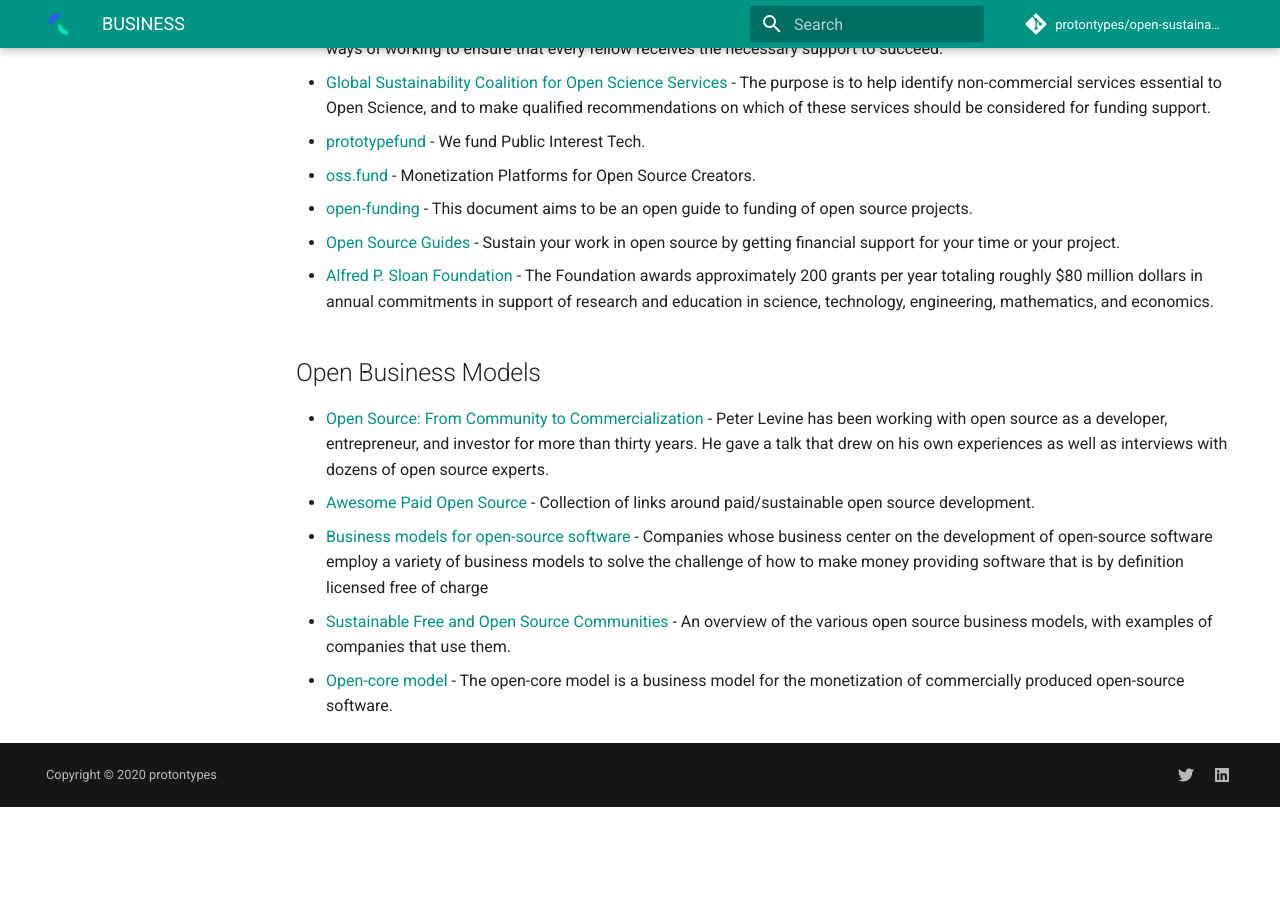
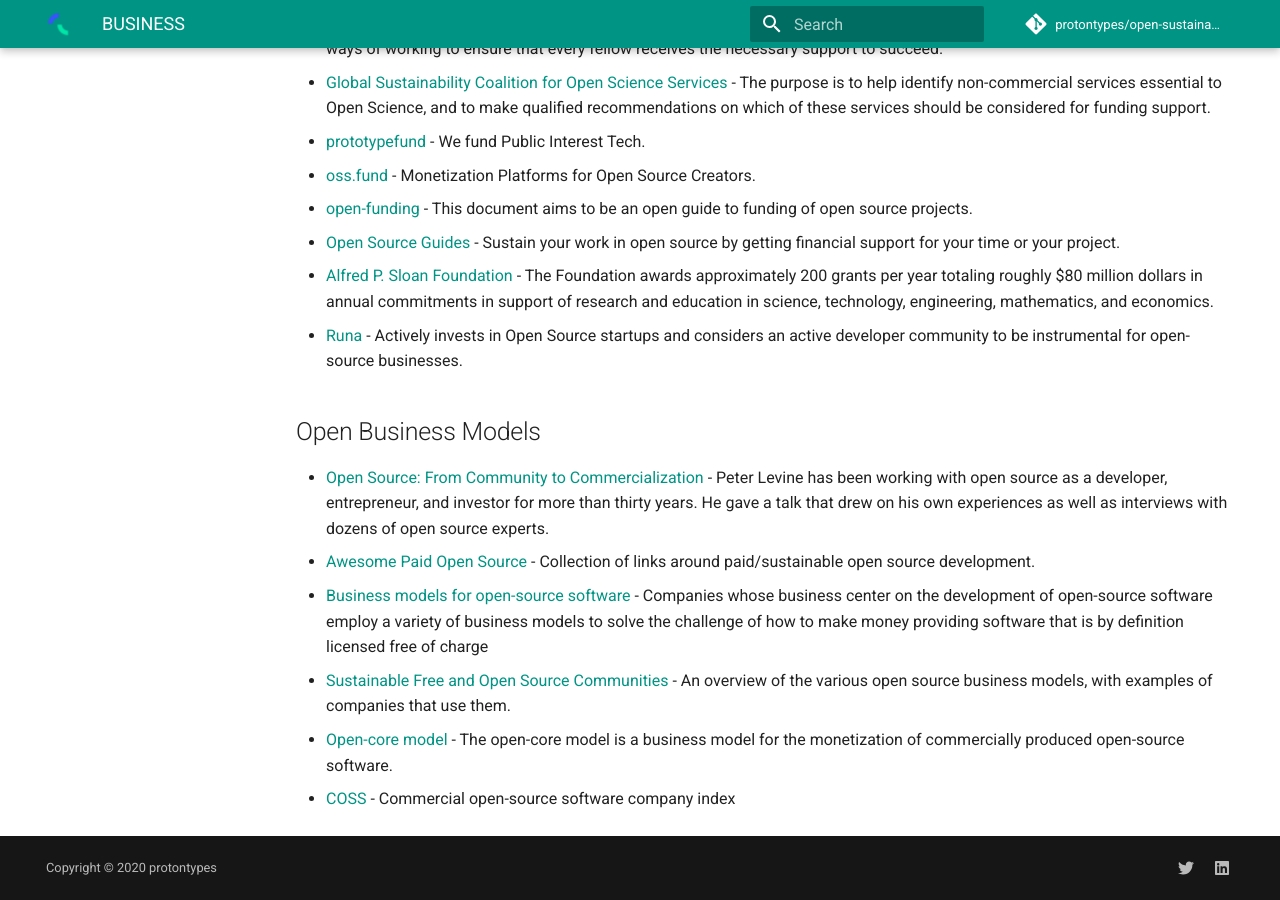
Before and after one commit to protontypes/open-sustainable-technology, an MkDocs documentation site: the page built from docs/BUSINESS.md, in a window 1280 px wide and 900 px high, scrolled down 3543 px. Built offline with MkDocs 1.6.1 and Material for MkDocs 9.7.7, drawn with Linux system fonts in a browser that asks for light colours; comment, search, counter and statistics services are not loaded; before the commit the page ends 4350 px from its top, so only the background shows below that.

Commit message:
Update BUSINESS.md

```diff
--- a/docs/BUSINESS.md
+++ b/docs/BUSINESS.md
@@ -74,6 +74,7 @@
 * [open-funding](https://github.com/ralphtheninja/open-funding) - This document aims to be an open guide to funding of open source projects.
 * [Open Source Guides](https://opensource.guide/getting-paid/) - Sustain your work in open source by getting financial support for your time or your project.
 * [Alfred P. Sloan Foundation](https://sloan.org/programs/digital-technology) - The Foundation awards approximately 200 grants per year totaling roughly $80 million dollars in annual commitments in support of research and education in science, technology, engineering, mathematics, and economics.
+* [Runa](https://runacap.com/ross-index/) - Actively invests in Open Source startups and considers an active developer community to be instrumental for open-source businesses.
 
 
 ## Open Business Models
@@ -82,3 +83,4 @@
 * [Business models for open-source software](https://en.wikipedia.org/wiki/Business_models_for_open-source_software) - Companies whose business center on the development of open-source software employ a variety of business models to solve the challenge of how to make money providing software that is by definition licensed free of charge
 * [Sustainable Free and Open Source Communities](https://sfosc.org/docs/business-models/) - An overview of the various open source business models, with examples of companies that use them.
 * [Open-core model](https://en.wikipedia.org/wiki/Open-core_model) - The open-core model is a business model for the monetization of commercially produced open-source software.
+* [COSS](https://docs.google.com/spreadsheets/d/17nKMpi_Dh5slCqzLSFBoWMxNvWiwt2R-t4e_l7LPLhU/edit#gid=0) - Commercial open-source software company index
```
